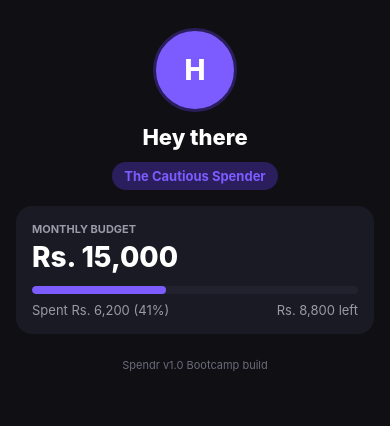
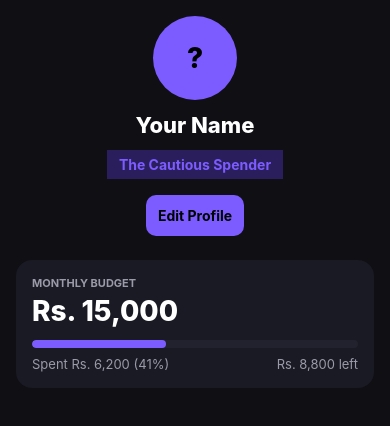
Before and after one commit to akshargk/spendr-app, a React Native app: screen / in a window 390 px wide. Shown: the top 426 px of the page. Built offline with nearby package versions, Linux system fonts and the light colour scheme.

Commit message:
feat: day 2 editable profile with AsyncStorage

```diff
--- a/package.json
+++ b/package.json
@@ -9,6 +9,7 @@
     "web": "expo start --web"
   },
   "dependencies": {
+    "@react-native-async-storage/async-storage": "2.2.0",
     "expo": "~54.0.34",
     "expo-status-bar": "~3.0.9",
     "react": "19.1.0",
--- a/screens/ProfileScreen.js
+++ b/screens/ProfileScreen.js
@@ -1,63 +1,192 @@
+import { useEffect, useState } from 'react';
 import {
   ScrollView,
   StyleSheet,
   Text,
   View,
-} from "react-native";
+  TextInput,
+  Pressable,
+  KeyboardAvoidingView,
+  Platform,
+  Alert,
+} from 'react-native';
+
+import BudgetCard from '../components/BudgetCard';
 
 import {
   COLORS,
   FONT,
   RADIUS,
   SPACING,
-} from "../constants/colors";
+} from '../constants/colors';
 
-import BudgetCard from "../components/BudgetCard";
+import {
+  loadProfile,
+  saveProfile,
+} from '../services/storage';
 
 export default function ProfileScreen() {
-  const name = "Hey there";
-  const personality = "The Cautious Spender";
-  const monthlyBudget = 15000;
-  const spent = 6200;
+  const [name, setName] = useState('');
+  const [budget, setBudget] = useState('15000');
+  const [spent] = useState(6200);
+
+  const [editMode, setEditMode] = useState(false);
+
+  const [nameErr, setNameErr] = useState('');
+  const [budgetErr, setBudgetErr] = useState('');
+
+  useEffect(() => {
+    const fetchProfile = async () => {
+      const profile = await loadProfile();
+
+      setName(profile.name);
+      setBudget(String(profile.budget));
+    };
+
+    fetchProfile();
+  }, []);
+
+  const validate = () => {
+    let valid = true;
+
+    if (!name.trim()) {
+      setNameErr('Please enter your name');
+      valid = false;
+    } else {
+      setNameErr('');
+    }
+
+    if (
+      !budget ||
+      isNaN(Number(budget)) ||
+      Number(budget) <= 0
+    ) {
+      setBudgetErr('Enter a valid budget');
+      valid = false;
+    } else {
+      setBudgetErr('');
+    }
+
+    return valid;
+  };
+
+  const handleSave = async () => {
+    if (!validate()) return;
+
+    await saveProfile(
+      name.trim(),
+      Number(budget)
+    );
+
+    setEditMode(false);
+
+    Alert.alert(
+      'Saved',
+      'Profile updated successfully!'
+    );
+  };
 
   return (
+    <KeyboardAvoidingView
+      style={styles.screen}
+      behavior={
+        Platform.OS === 'ios'
+          ? 'padding'
+          : 'height'
+      }
+    >
       <ScrollView
-      style={styles.screen}
         contentContainerStyle={styles.scroll}
       >
         <View style={styles.avatarBlock}>
           <View style={styles.avatar}>
             <Text style={styles.avatarText}>
-            {name.charAt(0).toUpperCase()}
+              {name
+                ? name.charAt(0).toUpperCase()
+                : '?'}
             </Text>
           </View>
 
+          {editMode ? (
+            <>
+              <TextInput
+                style={styles.input}
+                value={name}
+                onChangeText={setName}
+                placeholder="Your name"
+              />
+
+              {nameErr ? (
+                <Text style={styles.error}>
+                  {nameErr}
+                </Text>
+              ) : null}
+
+              <TextInput
+                style={styles.input}
+                value={budget}
+                onChangeText={setBudget}
+                keyboardType="numeric"
+                placeholder="Monthly Budget"
+              />
+
+              {budgetErr ? (
+                <Text style={styles.error}>
+                  {budgetErr}
+                </Text>
+              ) : null}
+
+              <Pressable
+                style={styles.button}
+                onPress={handleSave}
+              >
+                <Text style={styles.buttonText}>
+                  Save Profile
+                </Text>
+              </Pressable>
+            </>
+          ) : (
+            <>
               <Text style={styles.name}>
-          {name}
+                {name || 'Your Name'}
               </Text>
 
-        <View style={styles.personalityBadge}>
-          <Text style={styles.personalityText}>
-            {personality}
+              <View
+                style={styles.personalityBadge}
+              >
+                <Text
+                  style={styles.personalityText}
+                >
+                  The Cautious Spender
                 </Text>
               </View>
+
+              <Pressable
+                style={styles.button}
+                onPress={() =>
+                  setEditMode(true)
+                }
+              >
+                <Text style={styles.buttonText}>
+                  Edit Profile
+                </Text>
+              </Pressable>
+            </>
+          )}
         </View>
 
         <View
           style={{
-          marginTop: SPACING.lg,
+            marginTop: SPACING.xl,
           }}
         >
           <BudgetCard
-          monthlyBudget={monthlyBudget}
+            monthlyBudget={Number(budget)}
             spent={spent}
           />
         </View>
-
-      <Text style={styles.versionTag}>
-        Spendr v1.0 Bootcamp build
-      </Text>
       </ScrollView>
+    </KeyboardAvoidingView>
   );
 }
 
@@ -73,8 +202,7 @@ const styles = StyleSheet.create({
   },
 
   avatarBlock: {
-    alignItems: "center",
-    paddingTop: SPACING.md,
+    alignItems: 'center',
   },
 
   avatar: {
@@ -82,43 +210,60 @@ const styles = StyleSheet.create({
     height: 84,
     borderRadius: 42,
     backgroundColor: COLORS.primary,
-    alignItems: "center",
-    justifyContent: "center",
-    borderWidth: 3,
-    borderColor: COLORS.primarySoft,
+    justifyContent: 'center',
+    alignItems: 'center',
   },
 
   avatarText: {
-    color: COLORS.text,
+    color: COLORS.white,
     fontSize: FONT.xxl,
-    fontWeight: "800",
+    fontWeight: '800',
   },
 
   name: {
     color: COLORS.text,
     fontSize: FONT.xl,
-    fontWeight: "800",
+    fontWeight: '800',
     marginTop: SPACING.md,
   },
 
   personalityBadge: {
+    marginTop: SPACING.md,
     backgroundColor: COLORS.primarySoft,
     paddingHorizontal: SPACING.md,
     paddingVertical: 6,
-    borderRadius: RADIUS.pill,
-    marginTop: SPACING.md,
+    borderRadius: RADIUS.full,
   },
 
   personalityText: {
     color: COLORS.primary,
-    fontSize: FONT.sm,
-    fontWeight: "700",
+    fontWeight: '700',
   },
 
-  versionTag: {
-    color: COLORS.textDim,
-    fontSize: FONT.xs,
-    textAlign: "center",
-    marginTop: SPACING.xl,
+  input: {
+    width: '100%',
+    marginTop: SPACING.md,
+    padding: SPACING.md,
+    borderRadius: RADIUS.md,
+    backgroundColor: COLORS.surface,
+    color: COLORS.text,
+  },
+
+  button: {
+    marginTop: SPACING.lg,
+    backgroundColor: COLORS.primary,
+    padding: SPACING.md,
+    borderRadius: RADIUS.md,
+  },
+
+  buttonText: {
+    color: COLORS.white,
+    fontWeight: '700',
+  },
+
+  error: {
+    color: 'red',
+    marginTop: 4,
+    alignSelf: 'flex-start',
   },
 });
--- /dev/null
+++ b/services/storage.js
@@ -0,0 +1,34 @@
+import AsyncStorage from '@react-native-async-storage/async-storage';
+
+const KEYS = {
+  NAME: 'profile_name',
+  BUDGET: 'profile_budget',
+};
+
+export const saveProfile = async (name, budget) => {
+  try {
+    await AsyncStorage.setItem(KEYS.NAME, String(name));
+    await AsyncStorage.setItem(KEYS.BUDGET, String(budget));
+  } catch (e) {
+    console.error(e);
+  }
+};
+
+export const loadProfile = async () => {
+  try {
+    const name = await AsyncStorage.getItem(KEYS.NAME);
+    const budget = await AsyncStorage.getItem(KEYS.BUDGET);
+
+    return {
+      name: name ?? '',
+      budget: budget ? Number(budget) : 15000,
+    };
+  } catch (e) {
+    console.error(e);
+
+    return {
+      name: '',
+      budget: 15000,
+    };
+  }
+};
```
Also changed, not shown: 1 other file (tests, documents, lock files or other folders). Lines whose indentation alone changed are shown as unchanged.
